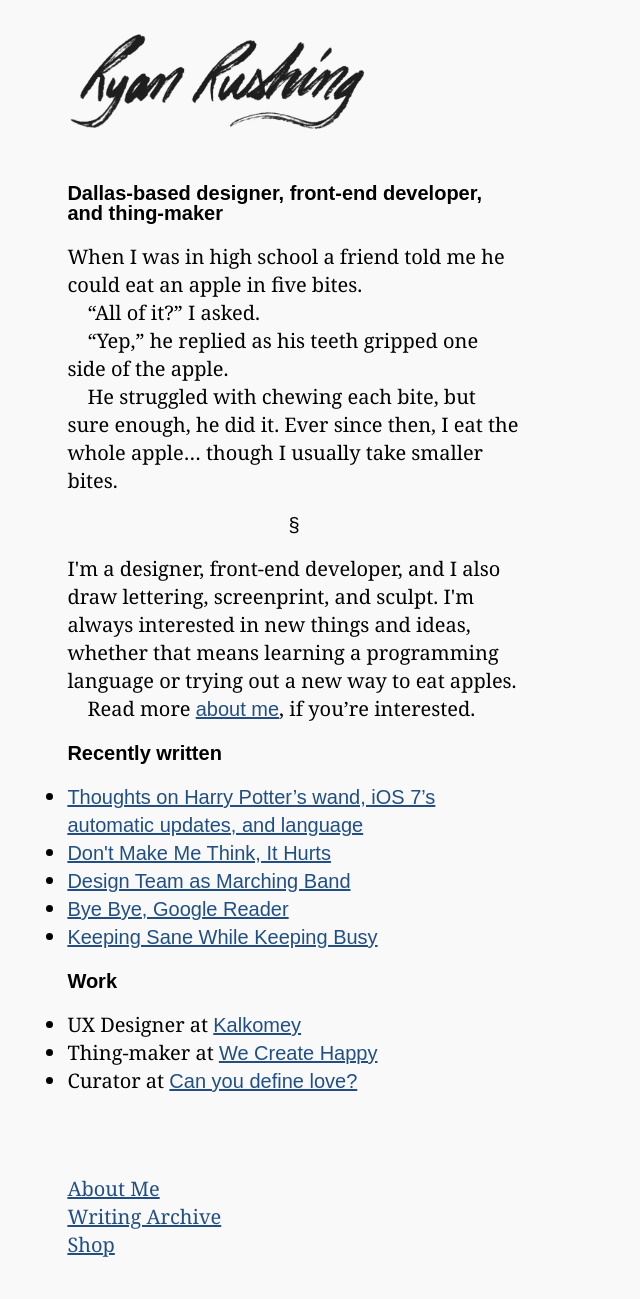
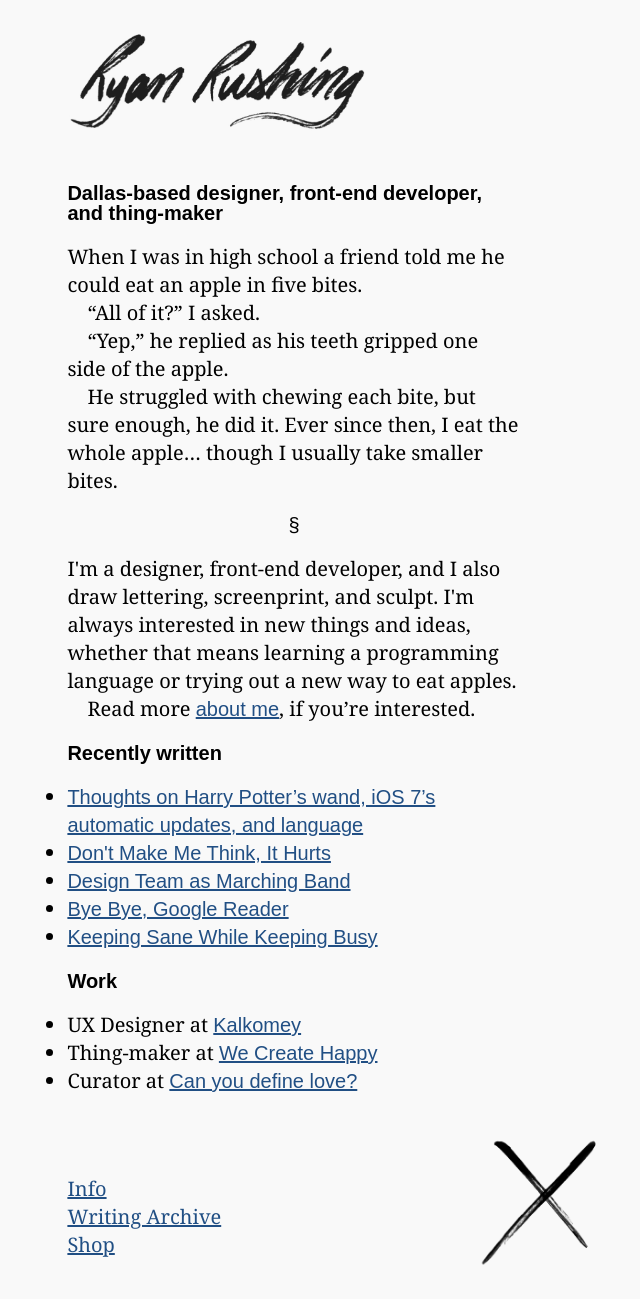
Before and after one commit to WriteEditor/ryan-rushing, a Jekyll site: the page built from index.html, in a window 1280 px wide. Shown: the whole page, without its empty margins (99-739 px from the left). Built offline with Jekyll 4.4.1, drawn with Linux system fonts in a browser that asks for light colours; nearby versions of some CDN libraries; Markdown is read by kramdown in place of the engine named in the settings; comment, search, counter and statistics services are not loaded.

Commit message:
footer adjustments

```diff
--- a/_includes/footer.html
+++ b/_includes/footer.html
@@ -1,7 +1,7 @@
 	<footer>
 		<nav>
 			<ul>
-				<li><a href="/about/">About Me</a></li>
+				<li><a href="/about/">Info</a></li>
 				<li><a href="/writing/">Writing Archive</a></li>
 				<li><a href="http://shop.wecreatehappy.com">Shop</a></li>
 			</ul>
--- a/_layouts/individual.html
+++ b/_layouts/individual.html
@@ -5,7 +5,3 @@ layout: global
 <article>
 	{{ content }}
 </article>
-
-<p id="for-more-articles">For more articles, visit the <a href="/writing/">archive</a>.</p>
-
-</div>
```
Also changed, not shown: img/x-marker.jpg (added).
